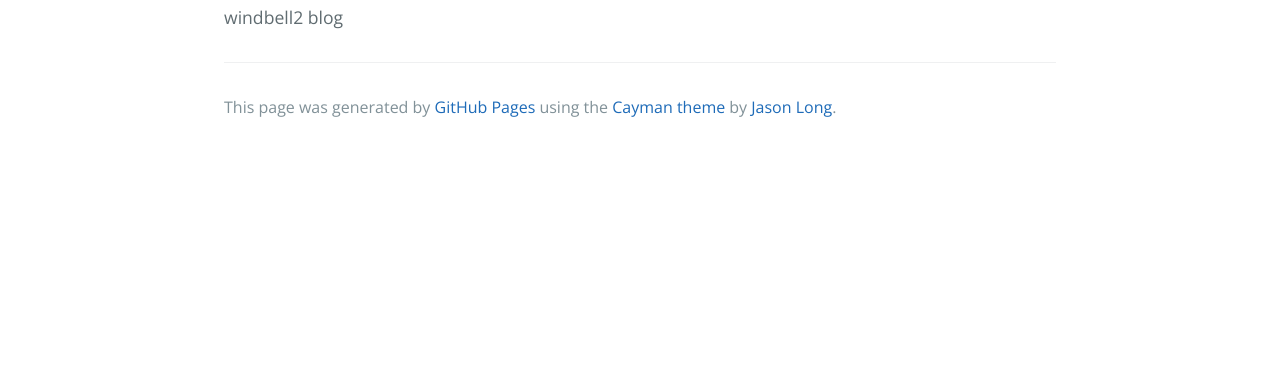
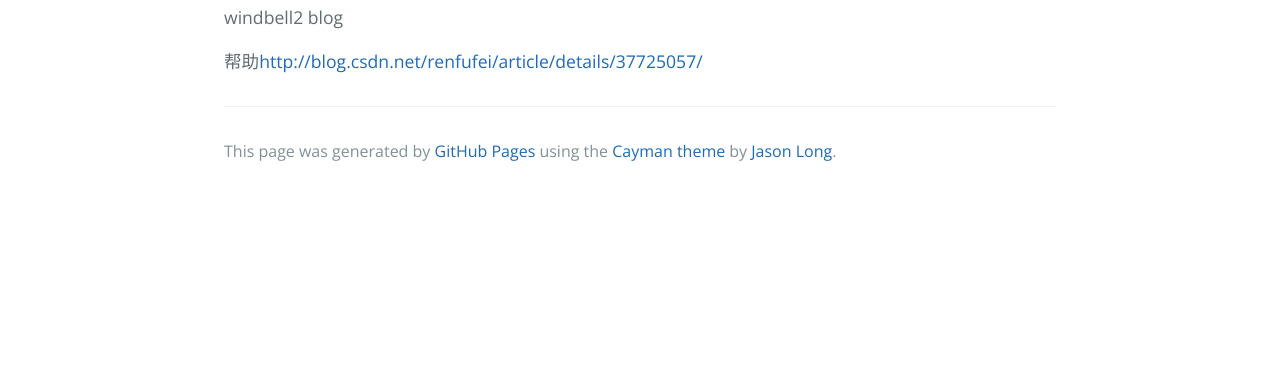
Before and after one commit to windbell2/windbell2.github.io, a plain HTML site: page index.html in a window 1280 px wide. Shown: the part 415-800 px from the top of the page. Drawn offline with nearby package versions, Linux system fonts and the light colour scheme.

Commit message:
Update index.html

```diff
--- a/index.html
+++ b/index.html
@@ -21,6 +21,8 @@
 
 <p>windbell2 blog</p>
 
+<div>帮助<a target="_blank" href="http://blog.csdn.net/renfufei/article/details/37725057/">http://blog.csdn.net/renfufei/article/details/37725057/</a></div>
+
       <footer class="site-footer">
 
         <span class="site-footer-credits">This page was generated by <a href="https://pages.github.com">GitHub Pages</a> using the <a href="https://github.com/jasonlong/cayman-theme">Cayman theme</a> by <a href="https://twitter.com/jasonlong">Jason Long</a>.</span>
```
